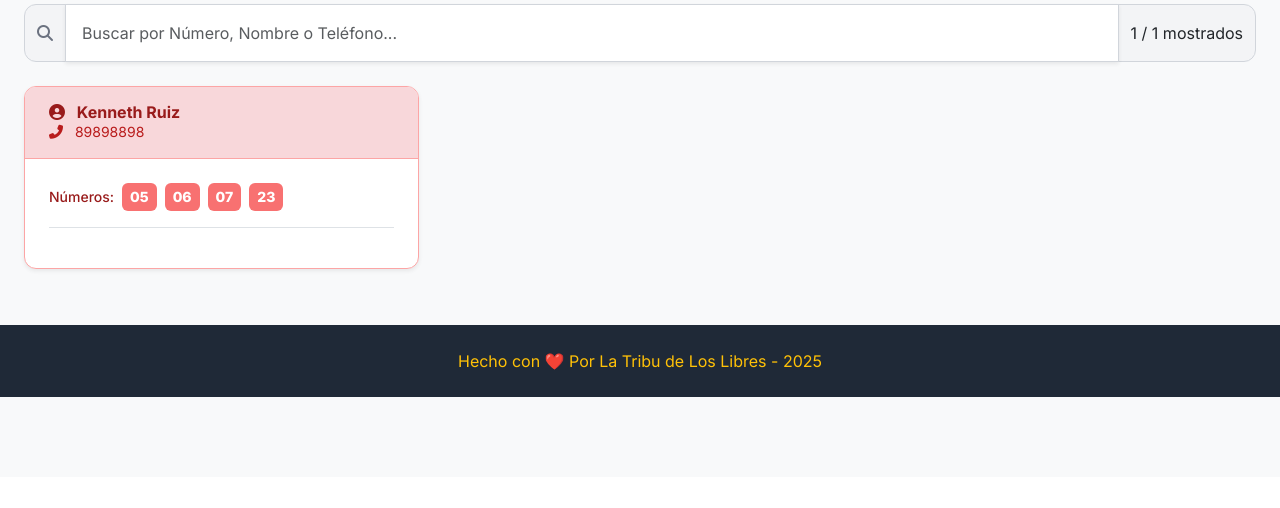
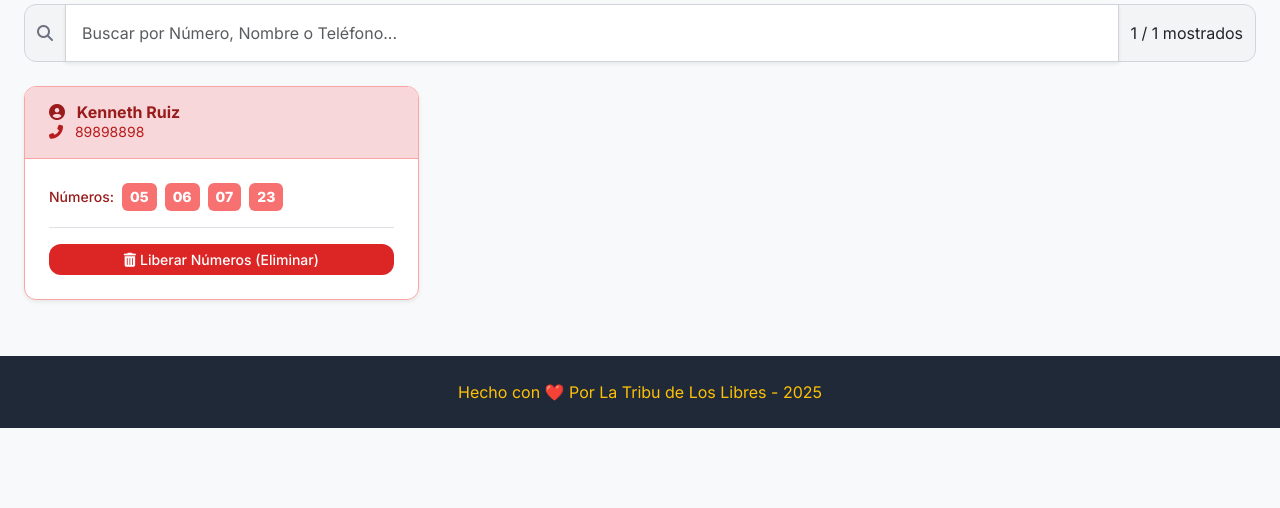
Before and after one commit to kerm1977/rifas, a Flask app: page /rifas/6 in a window 1280 px wide. Shown: the part 1118-1626 px from the top of the page. Before the commit the page ends 1515 px from the top, so only its background shows below. Run offline with Flask 3, Linux system fonts and the light colour scheme; data comes from the database, SQL or seed files in the repository; some libraries are stand-ins or nearby versions.

```diff
--- a/rifas.py
+++ b/rifas.py
@@ -633,7 +633,7 @@ def generar_reporte_txt(raffle_id):
 def detalle_rifa(raffle_id):
     """
     Vista para detalle de rifa y selección/compra de números.
-    Maneja SOLO la acción POST de compra/selección.
+    Maneja la acción POST de compra/selección y ahora la eliminación por contraseña.
     """
     db = get_db()
     rifa = db.execute('SELECT *, sinpe_name_default, sinpe_phone_default FROM raffle WHERE id = ?', (raffle_id,)).fetchone()
@@ -732,7 +732,70 @@ def detalle_rifa(raffle_id):
                 db.close()
                 return redirect(url_for('rifas.detalle_rifa', raffle_id=raffle_id))
 
-        # La única acción POST permitida es 'add_selection'.
+        elif action == 'delete_selection':
+            password_check = request.form.get('delete_password')
+            selection_ids_str = request.form.get('selection_ids')
+
+            if not password_check or not selection_ids_str:
+                flash('Faltan datos (Contraseña o IDs de selección).', 'danger')
+                db.close()
+                return redirect(url_for('rifas.detalle_rifa', raffle_id=raffle_id))
+
+            selection_ids = tuple(selection_ids_str.split(','))
+
+            # 1. Obtener el hash de contraseña de la primera selección para verificación
+            first_selection = db.execute('SELECT selection_password_hash FROM selection WHERE id = ?', (selection_ids[0],)).fetchone()
+
+            if not first_selection:
+                flash('Error: Selección no encontrada.', 'danger')
+                db.close()
+                return redirect(url_for('rifas.detalle_rifa', raffle_id=raffle_id))
+
+            # 2. Verificar la contraseña
+            if not check_password_hash(first_selection['selection_password_hash'], password_check):
+                flash('Contraseña de protección incorrecta. No se liberaron los números.', 'danger')
+                db.close()
+                return redirect(url_for('rifas.detalle_rifa', raffle_id=raffle_id))
+
+            # 3. Eliminar (Liberar) los números
+            placeholders = ','.join('?' * len(selection_ids))
+
+            try:
+                db.execute(f'DELETE FROM selection WHERE id IN ({placeholders})', selection_ids)
+                db.commit()
+                flash('¡Números liberados exitosamente! Ya están disponibles para compra.', 'success')
+            except Exception as e:
+                db.rollback()
+                flash(f'Error al liberar la selección: {e}', 'danger')
+            finally:
+                db.close()
+                return redirect(url_for('rifas.detalle_rifa', raffle_id=raffle_id))
+
+        # Reintroducir la lógica de Marcar Cancelado (Solo Superusuario)
+        elif action == 'mark_canceled' and current_user.is_authenticated and current_user.is_superuser():
+            selection_ids_str = request.form.get('selection_ids')
+            if not selection_ids_str:
+                flash('Error: No se proporcionaron IDs para cancelar.', 'danger')
+                db.close()
+                return redirect(url_for('rifas.detalle_rifa', raffle_id=raffle_id))
+
+            selection_ids = tuple(selection_ids_str.split(','))
+            placeholders = ','.join('?' * len(selection_ids))
+
+            try:
+                # Marcar como cancelado (1)
+                db.execute(f'UPDATE selection SET is_canceled = 1 WHERE id IN ({placeholders})', selection_ids)
+                db.commit()
+                flash('La selección ha sido marcada como CANCELADA (Admin).', 'warning')
+            except Exception as e:
+                db.rollback()
+                flash(f'Error al cancelar la selección: {e}', 'danger')
+            finally:
+                db.close()
+
+            return redirect(url_for('rifas.detalle_rifa', raffle_id=raffle_id))
+
+        # El resto de acciones POST (si las hubiera)
 
     db.close()
     return render_template(
@@ -761,7 +824,6 @@ def utility_processor():
         return url_for('static', filename='uploads/' + filename)
 
     def now_year():
-        # CORRECCIÓN DE SINTAXIS: Se agrega 'return'
         return datetime.now().year
 
     def get_winner_info(raffle_id, winning_number):
--- a/templates/detalle_rifa.html
+++ b/templates/detalle_rifa.html
@@ -5,6 +5,9 @@
 {% endblock %}
 
 {% block content %}
+
+<!-- INPUT OCULTO: Usado por JS para obtener el ID de la rifa en el modal -->
+<input type="hidden" id="raffle_id_input" value="{{ rifa.id }}">
 
 <div class="container-fluid max-w-7xl mx-auto p-4 md:p-8">
 <h1 class="text-2xl md:text-4xl font-extrabold text-gray-900 mb-3 text-center">{{ rifa.name }} (Rifa #{{ rifa.raffle_number }})</h1>
@@ -219,6 +222,7 @@
             {% set formatted_price = "₡%s"|format("%.2f"|format(group_total_price) | replace('.', ',')) %}
             {% set numbers_list = (group.numbers | sort) | join(', ') %}
             {% set numbers_for_search = (group.numbers | sort) | join('') %}
+            {% set selection_ids_list = (group.selection_ids | map('string') | join(',')) %}
 
             {% set card_base_class = 'card rounded-xl overflow-hidden h-100 shadow-sm' %}
             {% set header_base_class = 'card-header py-3 px-4' %}
@@ -269,7 +273,30 @@
                             {% endfor %}
                         </div>
                         <div class="action-buttons mt-auto pt-3 border-top {{ border_color | replace('300', '200') }} d-flex flex-column gap-2">
-                            <!-- ÚNICOS BOTONES PERMANENTES: WHATSAPP Y EXPORTAR (SOLO SUPERUSUARIO) -->
+
+                            <!-- Botón 1: LIBERAR NÚMEROS (Requiere Contraseña de Protección) -->
+                            <button onclick="openDeleteModal('{{ selection_ids_list }}', '{{ group.customer_name }}', '{{ numbers_list }}')"
+                                    class="btn btn-sm w-100 inline-flex items-center justify-content-center font-medium rounded-xl transition bg-red-600 text-white hover:bg-red-700"
+                                    data-bs-toggle="modal"
+                                    data-bs-target="#delete-modal-bs">
+                                <i class="fas fa-trash-alt me-1"></i> Liberar Números (Eliminar)
+                            </button>
+
+                            <!-- Botón 2: Marcar como CANCELADO (Solo Superusuario) -->
+                            {% if current_user.is_authenticated and current_user.is_superuser() %}
+                            <form method="POST" action="{{ url_for('rifas.detalle_rifa', raffle_id=rifa.id) }}" class="d-inline-block w-100">
+                                <input type="hidden" name="action" value="mark_canceled">
+                                <input type="hidden" name="selection_ids" value="{{ selection_ids_list }}">
+                                <button type="submit"
+                                        class="btn btn-sm w-100 inline-flex items-center justify-content-center font-medium rounded-xl transition
+                                        {% if group.is_canceled == 1 %} btn-secondary disabled cursor-not-allowed
+                                        {% else %} btn-warning text-white hover:bg-yellow-600 {% endif %}">
+                                    <i class="fas fa-ban me-1"></i> {{ 'CANCELADO' if group.is_canceled == 1 else 'Marcar Cancelado (Admin)' }}
+                                </button>
+                            </form>
+                            {% endif %}
+
+                            <!-- Botones de Utilidad (WhatsApp y Exportar) -->
                             {% set sinpe_phone = rifa.sinpe_phone_default or 'No configurado' %}
                             {% set sinpe_name = rifa.sinpe_name_default or 'N/A' %}
 
@@ -321,6 +348,50 @@
         disabled>
     <i class="fas fa-hand-pointer me-2"></i> Seleccionar Números
 </button>
+
+<!-- MODAL DE LIBERACIÓN DE NÚMEROS (DELETE SELECTION) -->
+<div class="modal fade" id="delete-modal-bs" tabindex="-1" aria-labelledby="deleteModalLabel" aria-hidden="true">
+    <div class="modal-dialog modal-dialog-centered">
+        <div class="modal-content rounded-xl">
+            <div class="modal-header border-bottom-0 pt-4 bg-red-50 rounded-top-xl">
+                <h3 class="modal-title fs-5 font-bold text-red-700" id="deleteModalLabel">Liberar Números (Eliminar)</h3>
+                <button type="button" class="btn-close" data-bs-dismiss="modal" aria-label="Close"></button>
+            </div>
+            <form method="POST" action="" id="delete-selection-form">
+                <div class="modal-body pt-0">
+                    <input type="hidden" name="action" value="delete_selection">
+                    <input type="hidden" name="selection_ids" id="modal-delete-ids">
+
+                    <div class="p-3 bg-gray-50 rounded-lg mb-3 border border-red-200">
+                        <p class="text-base text-gray-700 mb-1">
+                            Está a punto de **liberar** los números:
+                            <span id="modal-delete-numbers-display" class="font-extrabold text-red-800 d-block mt-1"></span>
+                        </p>
+                        <p class="text-sm text-red-600 font-medium mb-0">
+                            Cliente: <span id="modal-delete-name-display" class="font-semibold"></span>. Una vez liberados, cualquiera podrá comprarlos.
+                        </p>
+                    </div>
+
+                    <div class="mb-3">
+                        <label for="delete_password_input" class="form-label text-sm font-medium text-gray-700">Contraseña de Protección:</label>
+                        <div class="input-group mt-1">
+                            <input type="password" name="delete_password" id="delete_password_input" required minlength="4" class="form-control rounded-xl p-3">
+                            <button type="button" onclick="togglePasswordVisibility('delete_password_input')" class="btn btn-outline-secondary border-0" style="border-top-right-radius: 0.75rem !important; border-bottom-right-radius: 0.75rem !important;">
+                                <i class="fas fa-eye-slash" id="toggle_delete_password_input_icon"></i>
+                            </button>
+                        </div>
+                        <p class="text-xs text-gray-500 mt-1">Ingrese la contraseña que el cliente asignó al comprar para confirmar la liberación.</p>
+                    </div>
+                </div>
+                <div class="modal-footer d-flex justify-content-between">
+                    <button type="button" class="btn btn-secondary rounded-xl" data-bs-dismiss="modal">Cancelar</button>
+                    <button type="submit" class="btn btn-danger rounded-xl"><i class="fas fa-trash-alt me-2"></i> Confirmar Liberación</button>
+                </div>
+            </form>
+        </div>
+    </div>
+</div>
+
 
 <!-- MODAL DE INFORMACIÓN DE RIFA (MANTENIDO) -->
 <div class="modal fade" id="raffle-info-modal-bs" tabindex="-1" aria-labelledby="raffleInfoModalLabel" aria-hidden="true">
@@ -437,6 +508,8 @@
 {% endif %}
 
 <script src="https://cdnjs.cloudflare.com/ajax/libs/html2canvas/1.4.1/html2canvas.min.js"></script>
+<!-- AHORA IMPORTAMOS LOS DOS ARCHIVOS JS -->
 <script src="{{ url_for('static', filename='js/detalle_rifa.js') }}"></script>
+<script src="{{ url_for('static', filename='js/detalle_btns.js') }}"></script>
 
 {% endblock %}
```
Also changed, not shown: static/js/detalle_btns.js (added).
